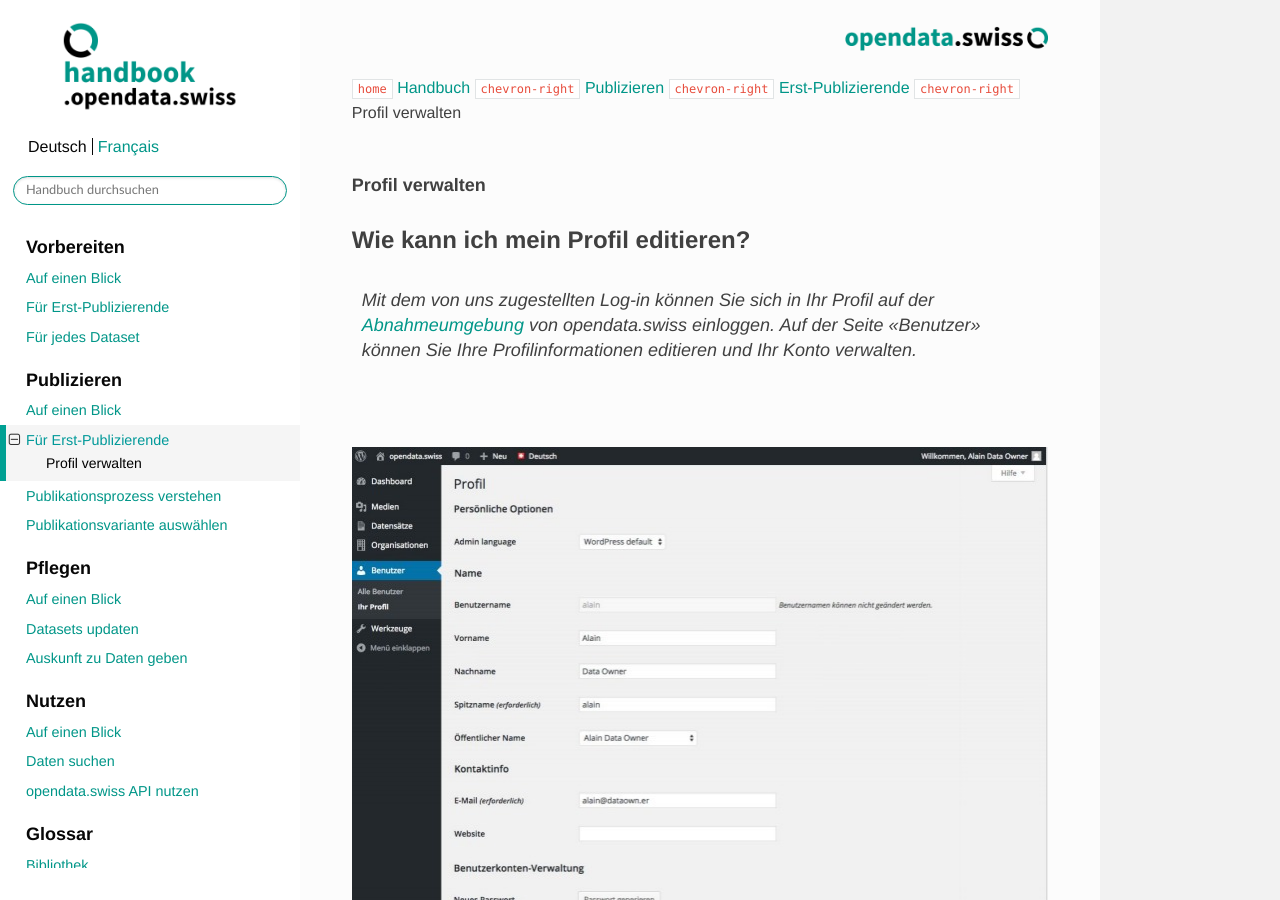
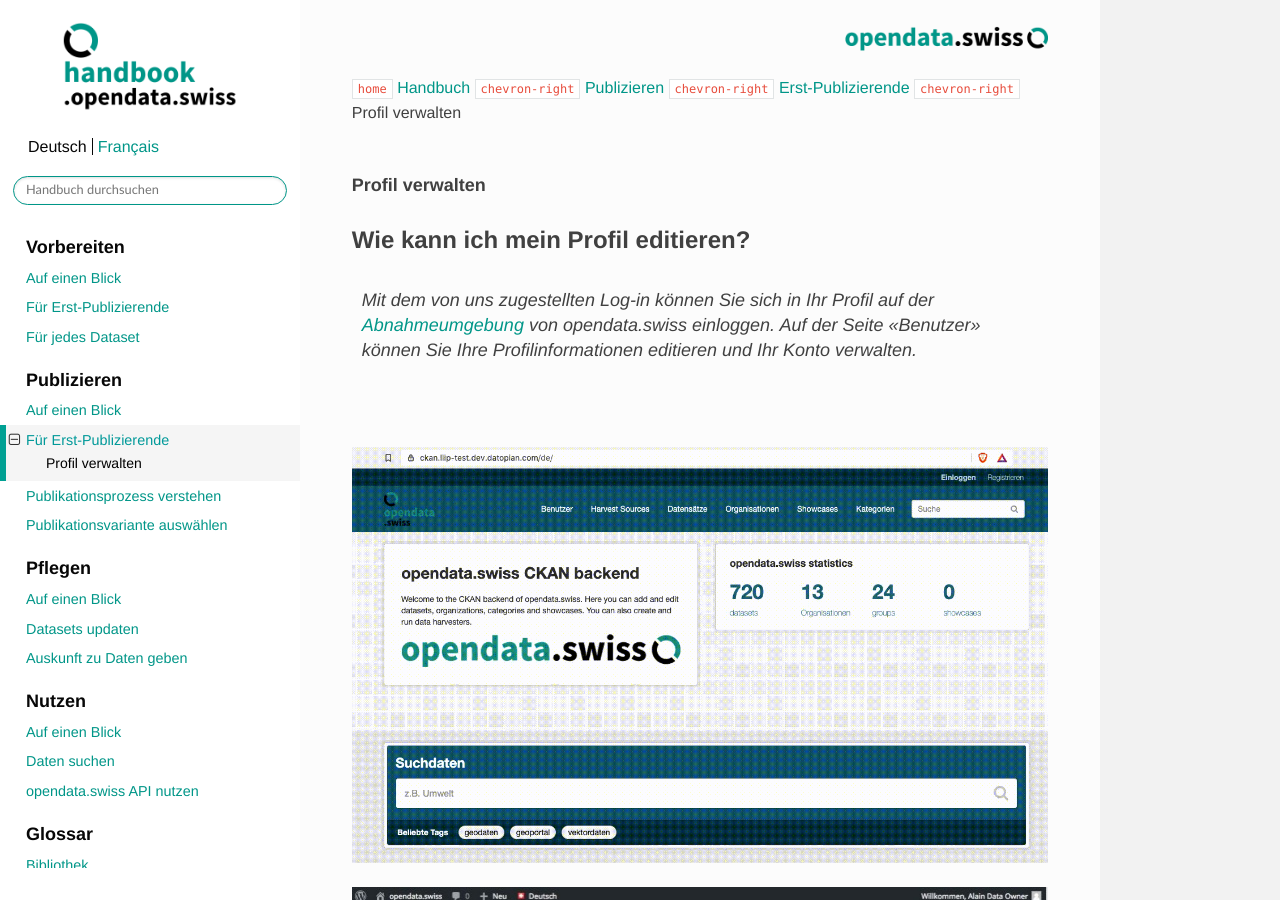
Before and after one commit to opendata-swiss/ogdch-handbook, a Sphinx documentation site: the page built from source/content/publizieren/erstpublizierende/profil-einrichten.rst, in a window 1280 px wide and 900 px high. Built offline with Sphinx 7.4.7 and the Read the Docs theme 2.0.0, drawn with Linux system fonts in a browser that asks for light colours; cross-references to code outside the pages are shown as plain code.

Commit message:
add screencasts to the handbook

```diff
--- a/source/content/publizieren/erstpublizierende/profil-einrichten.rst
+++ b/source/content/publizieren/erstpublizierende/profil-einrichten.rst
@@ -18,6 +18,9 @@ Wie kann ich mein Profil editieren?
     auf der :term:`Abnahmeumgebung <Abnahmeumgebung>`
     von opendata.swiss einloggen. Auf der Seite «Benutzer»
     können Sie Ihre Profilinformationen editieren und Ihr Konto verwalten.
+
+.. figure:: ../../../_static/images/screencasts/login-cropped.gif
+   :alt: Einloggen im CKAN backend
 
 .. figure:: ../../../_static/images/publizieren/profil-einrichten.jpg
    :alt: Benutzerprofil im Backend von opendat.swiss
```
Also changed, not shown: source/_static/images/screencasts/login-cropped.gif (added), 11 other files.
